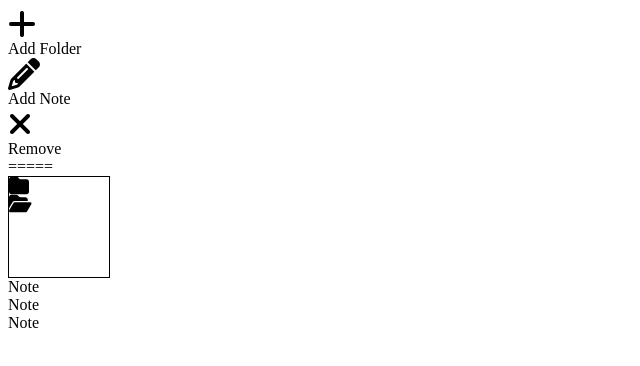
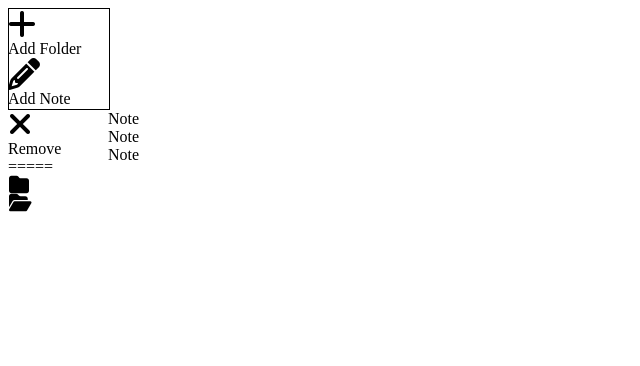
Before and after one commit to tony-blackie/note-manager, a React app: page / in a window 1280 px wide. Shown: the top 366 px of the page, without its empty margins (0-640 px from the left). Built offline with nearby package versions, Linux system fonts and the light colour scheme.

Commit message:
Align component on the page

```diff
--- a/src/components/ControlPanel.jsx
+++ b/src/components/ControlPanel.jsx
@@ -3,7 +3,7 @@ import React, { Component } from 'react';
 export default class ControlPanel extends Component {
     render() {
         return (
-            <div>
+            <div className="control-panel">
                 <div className="control">
                     <i className="fa fa-plus fa-2x control__icon"></i>
                     <div className="control__text">Add Folder</div>
--- /dev/null
+++ b/src/sass/control-panel.scss
@@ -0,0 +1,4 @@
+.control-panel {
+  width: 100px;
+  float: left;
+}
--- a/src/sass/index.scss
+++ b/src/sass/index.scss
@@ -1,2 +1,3 @@
 @import 'note';
 @import 'folder-tree';
+@import 'control-panel';
```
